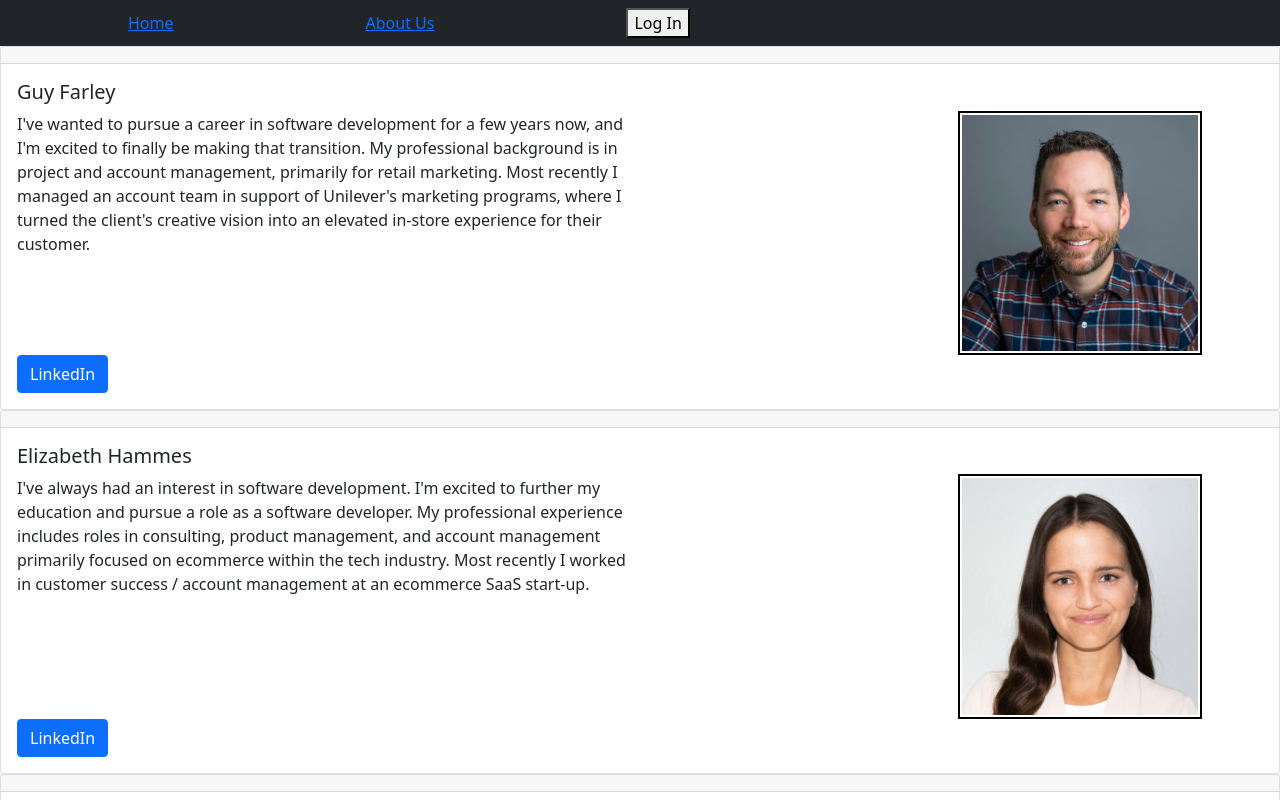
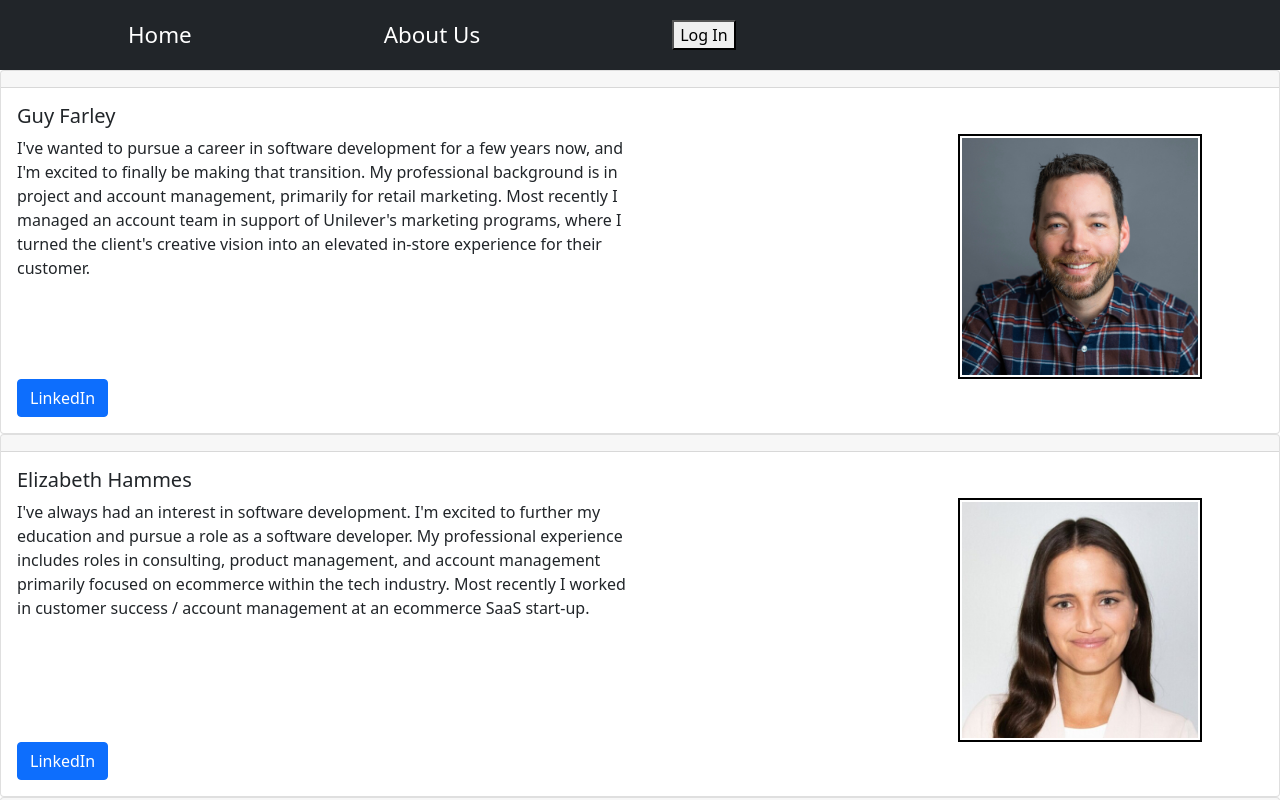
Before and after one commit to ehammes/coding-glossary-frontend, a React (Create React App) app: page /aboutUs in a window 1280 px wide. Shown: the top 800 px of the page. Built offline with nearby package versions, Linux system fonts and the light colour scheme; no server answers.

Commit message:
Updated CSS on Header

```diff
--- a/src/App.css
+++ b/src/App.css
@@ -14,6 +14,17 @@
   margin-left: 10%;
 }
 
-.navbar div:last-of-type {
-  margin-right: 30px;
+.nav-item {
+  margin-top: 10px;
+  margin-bottom: 10px;
 }
+
+.nav-item a {
+  font-size: 1.4em;
+  color: white;
+  text-decoration: none;
+}
+
+.nav-item a:hover {
+  color: rgb(187, 31, 31);
+}
--- a/src/Components/AboutUs/AboutUs.js
+++ b/src/Components/AboutUs/AboutUs.js
@@ -26,7 +26,7 @@ class AboutUs extends React.Component {
                   <img src="img/profile_square.jpg" alt="Guy's Profile" />
                 </Col>
               </Row>
-              <a class="btn btn-primary" href="https://www.linkedin.com/in/guyefarley/" role="button">LinkedIn</a>
+              <a class="btn btn-primary" href="https://www.linkedin.com/in/guyefarley/" target="_blank" rel="noreferrer" role="button">LinkedIn</a>
             </Card.Body>
           </Card>
         </div>
@@ -45,7 +45,7 @@ class AboutUs extends React.Component {
                   <img src="img/eh_profile.jpg" alt="Elizabeth's Profile" />
                 </Col>
               </Row>
-              <a class="btn btn-primary" href="https://www.linkedin.com/in/elizabethhammes/" role="button">LinkedIn</a>
+              <a class="btn btn-primary" href="https://www.linkedin.com/in/elizabethhammes/" target="_blank" rel="noreferrer" role="button">LinkedIn</a>
             </Card.Body>
           </Card>
         </div>
@@ -64,7 +64,7 @@ class AboutUs extends React.Component {
                   <img src="img/bd_profile.jpg" alt="Brady's Profile" />
                 </Col>
               </Row>
-              <a class="btn btn-primary" href="https://www.linkedin.com/in/bradydavenport/" role="button">LinkedIn</a>
+              <a class="btn btn-primary" href="https://www.linkedin.com/in/bradydavenport/" target="_blank" rel="noreferrer" role="button">LinkedIn</a>
             </Card.Body>
           </Card>
         </div>
@@ -83,7 +83,7 @@ class AboutUs extends React.Component {
                   <img src="img/bs_profile.jpg" alt="Ben's Profile" />
                 </Col>
               </Row>
-              <a class="btn btn-primary" href="https://www.linkedin.com/in/bjgsmall/" role="button">LinkedIn</a>
+              <a class="btn btn-primary" href="https://www.linkedin.com/in/bjgsmall/" target="_blank" rel="noreferrer" role="button">LinkedIn</a>
             </Card.Body>
           </Card>
         </div>
```
